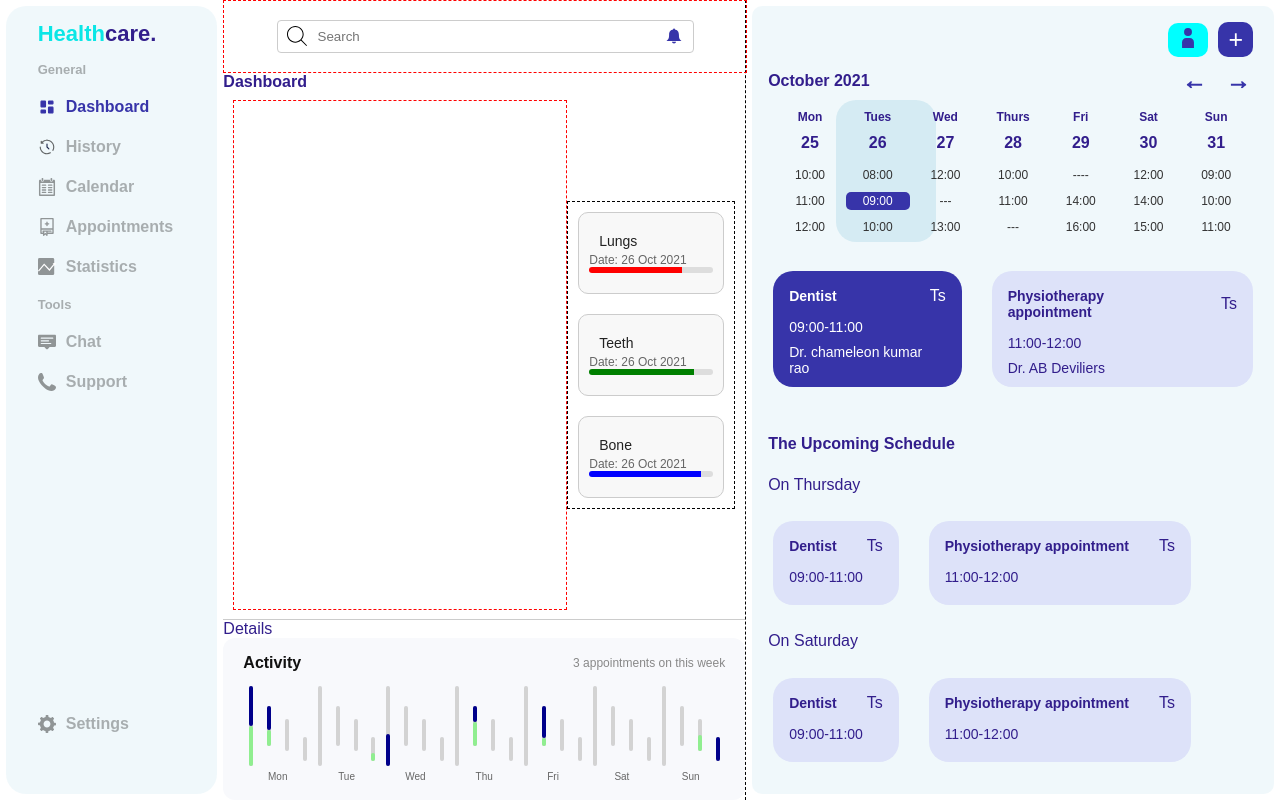
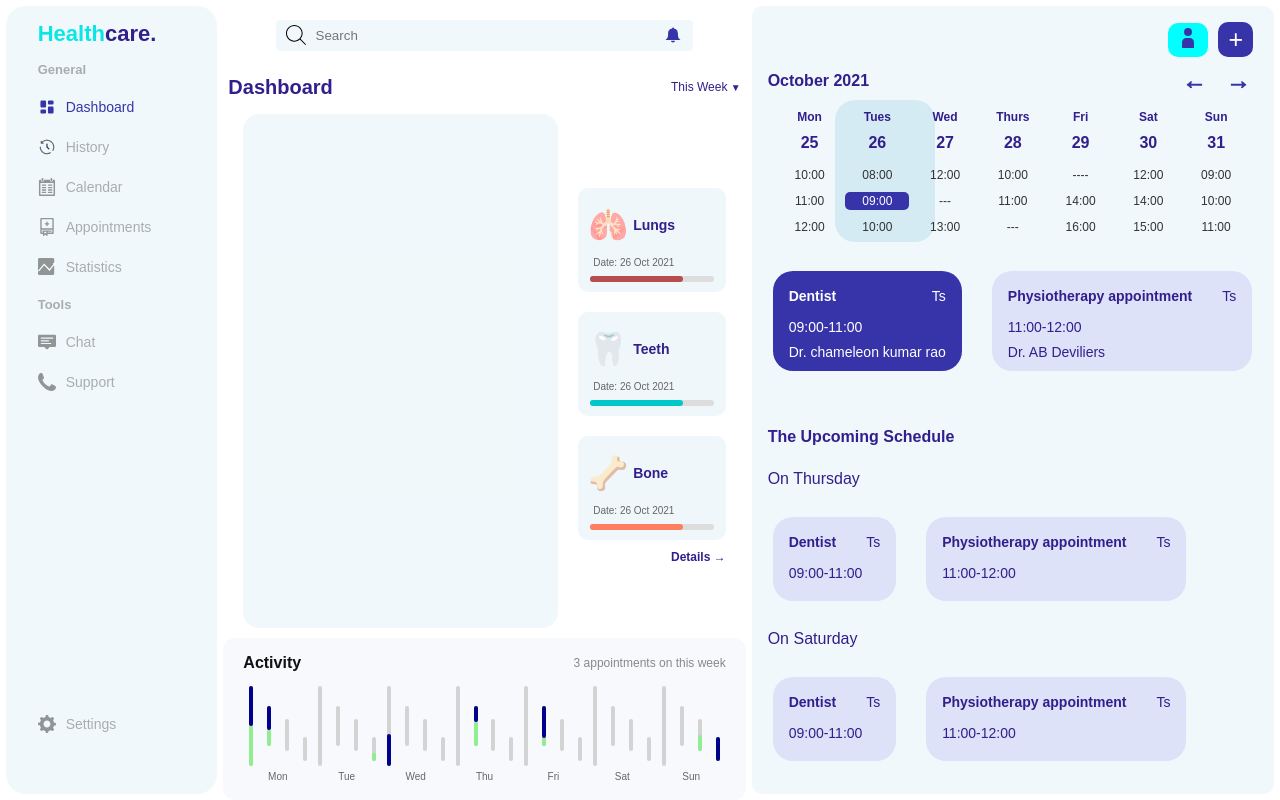
Before and after one commit to Chandramouli2022/healthcare_dashboard, a React (Vite) app: page / in a window 1280 px wide. Built offline with nearby package versions, Linux system fonts and the light colour scheme; no server answers.

Commit message:
completed anatomy total

```diff
--- a/src/App.css
+++ b/src/App.css
@@ -1,7 +1,6 @@
 h1,
 h2,
 h3,
-span,
 p {
   margin: 0;
   padding: 0;
@@ -19,7 +18,6 @@ p {
 /* header-container start */
 .header-container {
   flex: 1;
-  border: 1px dashed #ff0000;
   width: 100%;
   display: flex;
   align-items: center;
@@ -34,9 +32,10 @@ p {
 .searchbar {
   width: 100%;
   padding: 8px 40px; /* space for icons */
-  border: 1px solid #ccc;
+  border: none;
   border-radius: 4px;
   box-sizing: border-box;
+  background-color: rgba(173, 216, 230, 0.18);
 }
 
 .icon-left,
@@ -105,7 +104,7 @@ p {
   height: 20px;
   font-size: 14px;
   color: rgba(0, 0, 0, 0.3);
-  font-weight: 550 !important;
+  font-weight: 500 !important;
   display: flex;
   align-items: center;
   cursor: pointer;
@@ -130,13 +129,30 @@ p {
 }
 
 .dashboard-left {
-  border-right: 1px dashed #000;
   flex: 1;
   display: flex;
   flex-direction: column;
   justify-content: space-around;
 }
-
+.dashboard-title {
+  font-size: 20px;
+  font-weight: 600;
+}
+.dashboard-title-wrapper {
+  display: flex;
+  flex-direction: row;
+  justify-content: space-between;
+  align-items: center;
+  padding: 5px;
+}
+.dashboard-title-wrapper > span {
+  font-size: 12px;
+  font-weight: 500;
+  cursor: pointer;
+}
+.down-tip {
+  font-size: 10px;
+}
 .anatomy-status-container {
   flex: 8;
   display: flex;
@@ -149,21 +165,28 @@ p {
   justify-content: space-between;
   align-items: center;
   padding: 10px;
-  border-bottom: 1px solid #ccc;
 }
 .anatomy-right {
-  border: 1px dashed #000;
   flex: 1;
   display: flex;
   flex-direction: column;
   justify-content: space-between;
 }
 .anatomy-left {
-  border: 1px dashed red;
   flex: 2;
   height: 100%;
 }
-
+.nav-details {
+  font-size: 12px;
+  font-weight: 550;
+  text-align: right;
+  cursor: pointer;
+}
+.right-arrow-d {
+  font-size: 12px;
+  font-weight: 850;
+  margin: 0px 10px 0px 0px;
+}
 .dashboard-right {
   flex: 1;
   display: flex;
@@ -177,12 +200,14 @@ p {
 
 /* anatomy-section start */
 .anatomy-section {
-  border: 1px dashed green;
   height: 100%;
 }
 
 .anatomy-display {
+  background-color: rgba(173, 216, 230, 0.18);
+  border-radius: 16px;
   height: 100%;
+  margin: 0px 10px;
 }
 .qr-scanner {
   position: relative;
@@ -200,7 +225,7 @@ p {
   position: relative;
   width: 40px;
   height: 40px;
-  border: 2px solid rgba(173, 216, 230, 0.7); /* lightblue */
+  border: 2px solid rgb(55, 52, 169,0.6); /* lightblue */
   border-radius: 6px;
   overflow: hidden;
   background-color: transparent;
@@ -212,7 +237,7 @@ p {
   content: "";
   position: absolute;
   inset: 0;
-  border: 2px solid lightblue;
+  border: 2px solid rgb(55, 52, 169,0.6);
   border-radius: 6px;
   pointer-events: none;
   animation: pulse 2s infinite ease-in-out;
@@ -237,59 +262,82 @@ p {
   left: 0;
   height: 2px;
   width: 100%;
-  background: linear-gradient(to right, lightblue, white, lightblue);
+  height: 50%;
+  background: linear-gradient(
+    to bottom,
+    rgb(55, 52, 169,0.7),
+    rgb(55, 52, 169, 0.5),
+    transparent
+  );
   animation: scan 2.5s infinite linear;
 }
 
 @keyframes scan {
   0% {
-    top: 0%;
+    top: 100%;
   }
   100% {
-    top: 100%;
+    top: 0%;
   }
 }
 
 /* Label Text */
 .label-text {
-  color: lightblue;
-  font-size: 13px;
-  font-weight: 500;
+  color: rgb(255, 255, 255);
+  font-size: 12px;
+  font-weight: 600;
   white-space: nowrap;
-  background: transparent;
+  background: rgb(55, 52, 169);
+  padding: 10px;
+  border-radius: 10px;
 }
 
 /* anatomy-section end */
 
 /* health-status-cards start */
 .health-status-cards {
-  border: 1px solid #ccc;
   border-radius: 10px;
   background-color: #f8f8f8;
   font-family: sans-serif;
   margin: 10px;
-  padding: 10px 10px 20px 10px;
+  padding: 5px 5px 10px 5px;
+  background-color: rgba(173, 216, 230, 0.2);
+}
+.health-status-cards > * {
+  margin: 8px 0px;
+}
+.health-card-title {
+  font-size: 14px;
+  margin-bottom: 4px;
+  display: flex;
+  align-items: center;
+  font-weight: 600;
 }
 
-.health-card-title {
-  margin: 10px;
-  font-size: 14px;
-  color: #222;
-  margin-bottom: 4px;
+.health-card-title > span {
+  margin: 5px;
+  font-size: 32px;
 }
 
 .health-card-date {
-  font-size: 12px;
+  margin-left: 10px;
+  font-size: 10px;
   color: #666;
 }
 
 .health-card-bar {
-  width: 100%;
+  margin: auto;
+  width: 90%;
   height: 6px;
   background: linear-gradient(to right, lightblue 70%, #ddd 70%);
   border-radius: 4px;
 }
 
+.health-card-fill {
+  height: 100%;
+  border-radius: 4px;
+  transition: width 0.3s ease;
+}
 /* health-status-cards end */
 
 /* calendar-view start */
--- a/src/components/AnatomySection.jsx
+++ b/src/components/AnatomySection.jsx
@@ -37,25 +37,30 @@ export default function AnatomySection() {
         <div
           className='anatomy-label qr-scanner'
           slot='hotspot-heart'
-          data-position='2.5 3.5 0'
+          data-position='3.5 3.5 0'
           data-normal='0 0 1'
         >
           <div className='scanner-row'>
             <div className='scanner-box'>
               <div className='scan-line'></div>
             </div>
-            <span className='label-text'>Healthy Heart</span>
+            <span className='label-text'>❤️ Healthy Heart</span>
           </div>
         </div>
 
         <div
           className='anatomy-label qr-scanner'
           slot='hotspot-leg'
-          data-position='-2.5 -3.2 0'
+          data-position='-3.3 -3.2 0'
           data-normal='0 0 1'
         >
           <div className='scanner-row'>
-            <span className='label-text'>Healthy Leg</span>
+            <span
+              className='label-text'
+              style={{ color: "rgb(55, 52, 169)", background: "cyan" }}
+            >
+              🦵 Healthy Leg
+            </span>
             <div className='scanner-box'>
               <div className='scan-line'></div>
             </div>
--- a/src/components/DashboardMainContent.jsx
+++ b/src/components/DashboardMainContent.jsx
@@ -7,16 +7,40 @@ import UpcomingSchedule from "./UpcomingSchedule";
 
 export default function DashboardMainContent() {
   const healthStatus = [
-    { organ: "Lungs", date: "26 Oct 2021", statusPercent: 75, color: "red" },
-    { organ: "Teeth", date: "26 Oct 2021", statusPercent: 85, color: "green" },
-    { organ: "Bone", date: "26 Oct 2021", statusPercent: 90, color: "blue" },
+    {
+      icon: "🫁",
+      organ: "Lungs",
+      date: "26 Oct 2021",
+      statusPercent: 75,
+      color: "rgb(183 77 78)",
+    },
+    {
+      icon: "🦷",
+      organ: "Teeth",
+      date: "26 Oct 2021",
+      statusPercent: 75,
+      color: "rgba(0, 200, 200)",
+    },
+    {
+      icon: "🦴",
+      organ: "Bone",
+      date: "26 Oct 2021",
+      statusPercent: 75,
+      color: "rgb(255 126 97)",
+    },
   ];
   return (
     <main className='dashboard-main'>
       <div className='dashboard-left'>
         <Header />
         <div className='anatomy-status-container'>
-          <h3 className='dashboard-title'>Dashboard</h3>
+          <div className='dashboard-title-wrapper'>
+            <h3 className='dashboard-title'>Dashboard</h3>
+            <span>
+              This Week <span className='down-tip'>▼</span>
+            </span>
+          </div>
+
           <div className='anatomy-status-wrapper'>
             <div className='anatomy-left'>
               <AnatomySection />
@@ -25,15 +49,18 @@ export default function DashboardMainContent() {
               {healthStatus.map((status, index) => (
                 <HealthStatusCards
                   key={index}
+                  icon={status.icon}
                   organ={status.organ}
                   date={status.date}
                   statusPercent={status.statusPercent}
                   color={status.color}
                 />
               ))}
+              <div className='nav-details'>
+                Details <span className='right-arrow-d'>→</span>
+              </div>
             </div>
           </div>
-          <div className='healthcard-details'>Details</div>
         </div>
         <ActivityFeed />
       </div>
--- a/src/components/HealthStatusCards.jsx
+++ b/src/components/HealthStatusCards.jsx
@@ -1,14 +1,26 @@
-export default function HealthStatusCard({ organ, date, statusPercent, color }) {
+export default function HealthStatusCard({
+  icon,
+  organ,
+  date,
+  statusPercent,
+  color,
+}) {
   return (
     <div className='health-status-cards'>
-      <div className='health-card-title'>{organ}</div>
+      <div className='health-card-title'>
+        <span>{icon}</span>
+        {organ}
+      </div>
       <p className='health-card-date'>Date: {date}</p>
-      <div
-        className='health-card-bar'
-        style={{
-          background: `linear-gradient(to right, ${color} ${statusPercent}%, #ddd ${statusPercent}%)`,
-        }}
-      ></div>
+      <div className='health-card-bar'>
+        <div
+          className='health-card-fill'
+          style={{
+            width: `${statusPercent}%`,
+            backgroundColor: color,
+          }}
+        ></div>
+      </div>
     </div>
   );
 }
```
